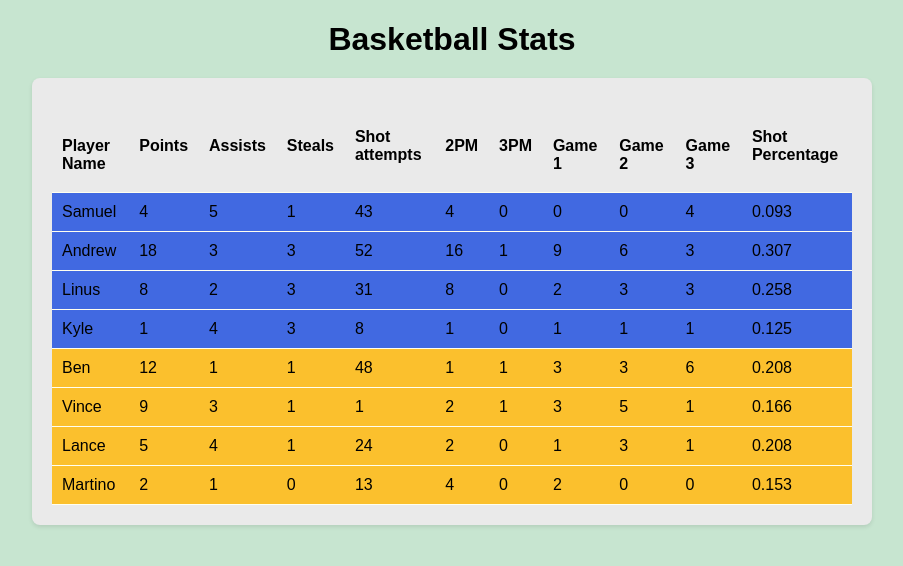
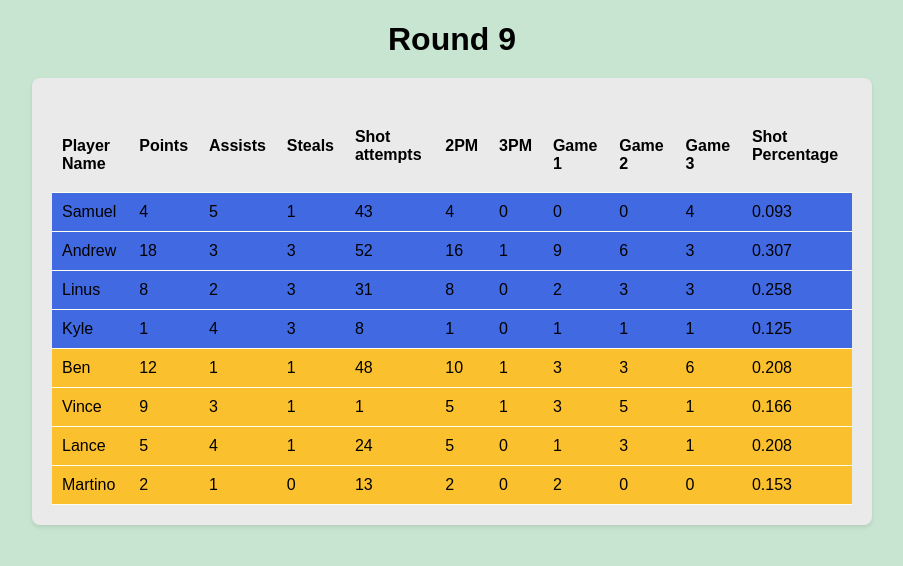
Before and after one commit to J-A-R-S-H/basketball-stat-sheet-table, a plain HTML site: page index.html in a window 1280 px wide. Shown: the whole page, without its empty margins (188-1091 px from the left). Drawn offline with Linux system fonts and the light colour scheme.

Commit message:
updated 2pm

```diff
--- a/index.html
+++ b/index.html
@@ -8,7 +8,7 @@
 </head>
 
 <body>
-    <h1>Basketball Stats</h1>
+    <h1>Round 9</h1>
 
     <div class="container">
         <table id="stats-table">
--- a/script.js
+++ b/script.js
@@ -3,10 +3,10 @@ let playerData = [
     { name: "Andrew", points: 18, assists: 3, steals: 3, fg: 52, twoPm: 16, threePm: 1, game1: 9, game2: 6, game3: 3, shotPercentage: 0.307 },
     { name: "Linus", points: 8, assists: 2, steals: 3, fg: 31, twoPm: 8, threePm: 0, game1: 2, game2: 3, game3: 3, shotPercentage: 0.258 },
     { name: "Kyle", points: 1, assists: 4, steals: 3, fg: 8, twoPm: 1, threePm: 0, game1: 1, game2: 1, game3: 1, shotPercentage: 0.125 },
-    { name: "Ben", points: 12, assists: 1, steals: 1, fg: 48, twoPm: 1, threePm: 1, game1: 3, game2: 3, game3: 6, shotPercentage: 0.208 },
-    { name: "Vince", points: 9, assists: 3, steals: 1, fg: 1, twoPm: 2, threePm: 1, game1: 3, game2: 5, game3: 1, shotPercentage: 0.166 },
-    { name: "Lance", points: 5, assists: 4, steals: 1, fg: 24, twoPm: 2, threePm: 0, game1: 1, game2: 3, game3: 1, shotPercentage: 0.208 },
-    { name: "Martino", points: 2, assists: 1, steals: 0, fg: 13, twoPm: 4, threePm: 0, game1: 2, game2: 0, game3: 0, shotPercentage: 0.153 }
+    { name: "Ben", points: 12, assists: 1, steals: 1, fg: 48, twoPm: 10, threePm: 1, game1: 3, game2: 3, game3: 6, shotPercentage: 0.208 },
+    { name: "Vince", points: 9, assists: 3, steals: 1, fg: 1, twoPm: 5, threePm: 1, game1: 3, game2: 5, game3: 1, shotPercentage: 0.166 },
+    { name: "Lance", points: 5, assists: 4, steals: 1, fg: 24, twoPm: 5, threePm: 0, game1: 1, game2: 3, game3: 1, shotPercentage: 0.208 },
+    { name: "Martino", points: 2, assists: 1, steals: 0, fg: 13, twoPm: 2, threePm: 0, game1: 2, game2: 0, game3: 0, shotPercentage: 0.153 }
 ];
 
 let playerColors = new Map(); // Store player colors separately
```
